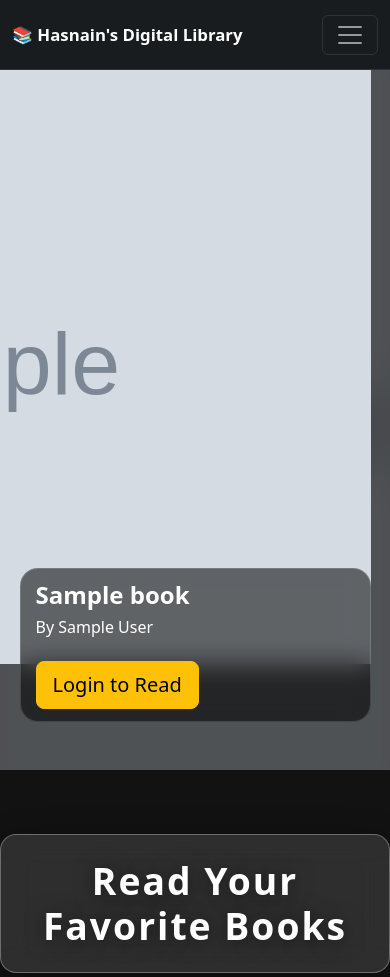
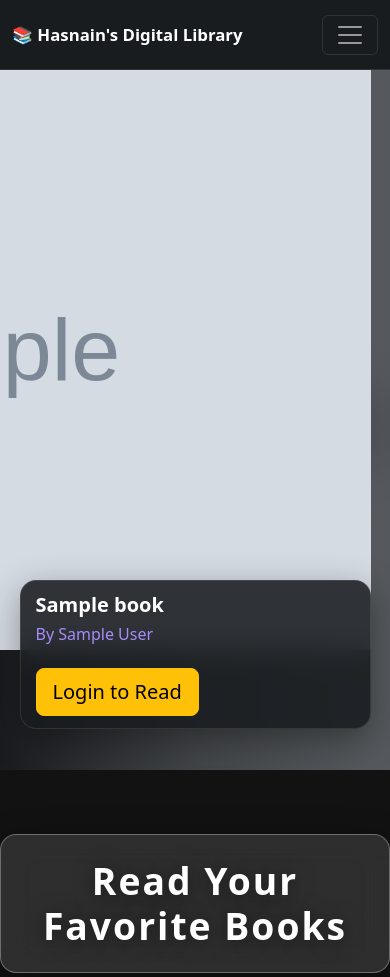
Before and after one commit to Hasnain-118/Django, a Django app: page / in a window 390 px wide. Shown: the top 977 px of the page. Run offline with Django 5.2, Linux system fonts and the light colour scheme; tables that the repository leaves empty hold one stand-in row (values such as "Sample post"); grey boxes marked "Sample" are stand-in pictures.

Commit message:
Home Page Purple Themed

```diff
--- a/templates/index.html
+++ b/templates/index.html
@@ -397,7 +398,7 @@
 
         overflow: hidden;
 
-        background: #111;
+        background: #111315;
 
     }
 
@@ -428,7 +429,7 @@
 
         transform: scale(1.08);
 
-        opacity: 0.65;
+        opacity: 0.55;
 
     }
 
@@ -443,7 +444,13 @@
 
         inset: 0;
 
-        background: rgba(0, 0, 0, 0.45);
+        background:
+            linear-gradient(
+                90deg,
+                rgba(17, 19, 21, 0.92),
+                rgba(17, 19, 21, 0.55),
+                rgba(17, 19, 21, 0.35)
+            );
 
         z-index: 1;
 
@@ -475,15 +482,10 @@
         z-index: 2;
 
         box-shadow:
-            0 15px 40px rgba(0, 0, 0, 0.6);
+            0 20px 50px rgba(0, 0, 0, 0.65);
 
     }
 
-
-    /*
-   width = auto
-   means original aspect ratio
-*/
 
     #bookCarousel .book-cover {
 
@@ -529,15 +533,56 @@
 
         max-width: 600px;
 
-        border-radius: 18px;
+        border-radius: 16px;
 
-        background: rgba(0, 0, 0, 0.55);
+        background: rgba(25, 28, 31, 0.82);
 
-        backdrop-filter: blur(12px);
+        backdrop-filter: blur(14px);
 
-        -webkit-backdrop-filter: blur(12px);
+        -webkit-backdrop-filter: blur(14px);
 
-        border: 1px solid rgba(255, 255, 255, 0.15);
+        border: 1px solid rgba(255, 255, 255, 0.1);
+
+        box-shadow:
+            0 10px 35px rgba(0, 0, 0, 0.35);
+
+    }
+
+
+    /* Caption heading */
+
+    #bookCarousel .caption-box h1 {
+
+        color: #ffffff;
+
+    }
+
+
+    /* Author / secondary heading */
+
+    #bookCarousel .caption-box h4 {
+
+        color: #a78bfa;
+
+    }
+
+
+    /* Description */
+
+    #bookCarousel .caption-box p {
+
+        color: #c4c7ca;
+
+    }
+
+
+    /* =========================
+       RATING / ACCENT
+    ========================= */
+
+    #bookCarousel .caption-box .rating {
+
+        color: #a78bfa;
 
     }
 
@@ -612,6 +711,8 @@
 
             padding: 12px 15px;
 
+            background: rgba(25, 28, 31, 0.88);
+
         }
 
 
@@ -635,7 +736,56 @@
 
         }
 
+
     }
+
+
+    /* =========================
+       SMALL MOBILE
+    ========================= */
+
+    @media (max-width: 480px) {
+
+        #bookCarousel .carousel-item {
+
+            height: 560px;
+
+        }
+
+
+        #bookCarousel .book-cover-wrapper {
+
+            height: 380px;
+
+            top: 40%;
+
+        }
+
+
+        #bookCarousel .book-cover {
+
+            height: 380px;
+
+            max-width: 260px;
+
+        }
+
+
+        #bookCarousel .carousel-caption {
+
+            bottom: 3%;
+
+        }
+
+
+        #bookCarousel .caption-box h1 {
+
+            font-size: 1.25rem;
+
+        }
+
+    }
+
 </style>
 
 {% endblock body %}
```
Also changed, not shown: other parts of templates/index.html (+59 -2 lines), templates/add_book.html (+169 -0 lines). Lines whose indentation alone changed are shown as unchanged.
